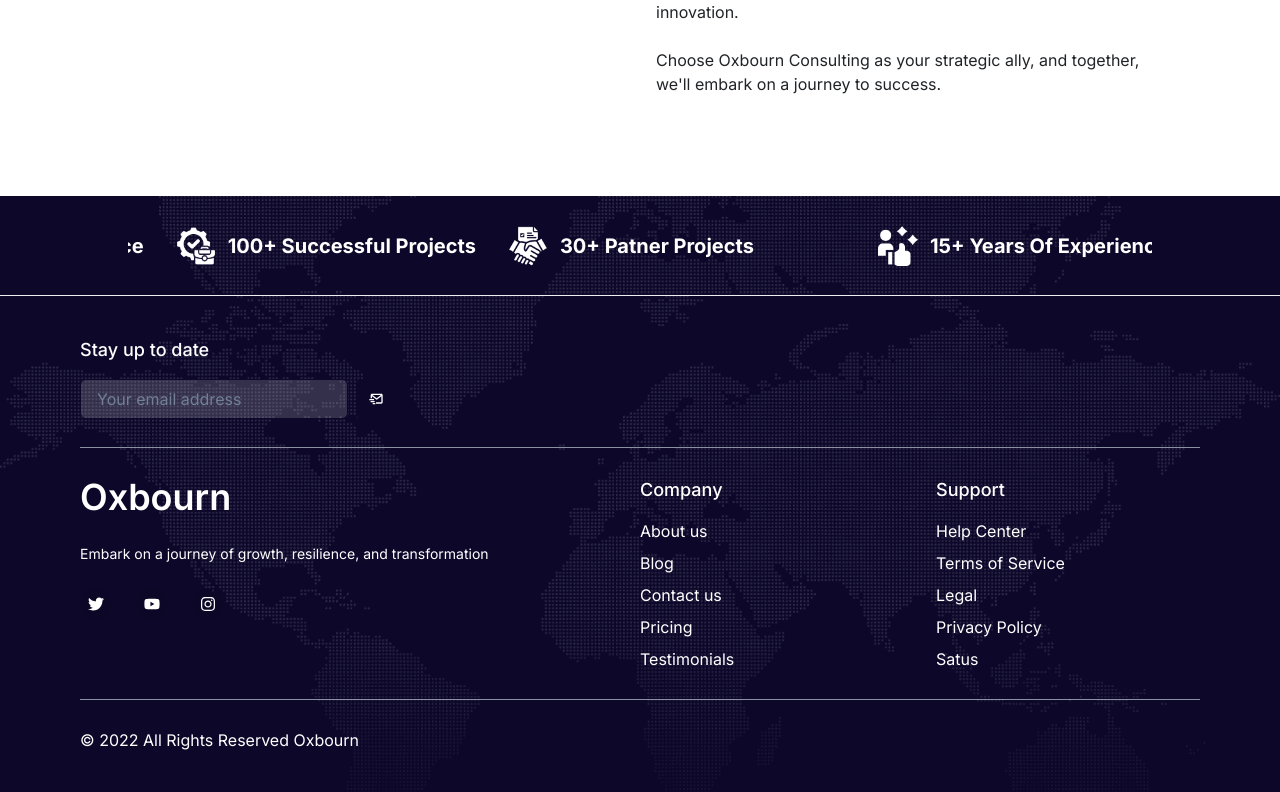
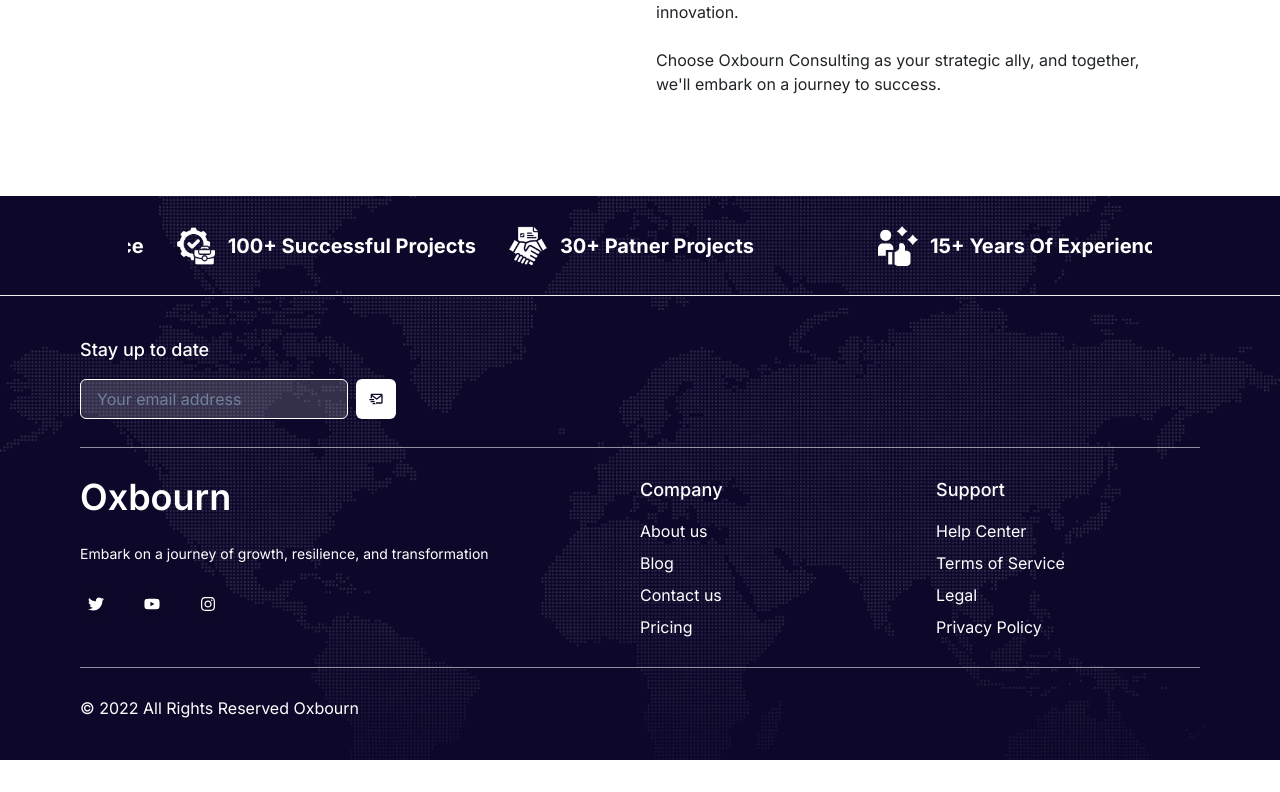
Before and after one commit to frank1003A/oxbourn_website, a Next.js app: page /about in a window 1280 px wide. Shown: the part 972-1764 px from the top of the page. After the commit the page ends 1732 px from the top, so only its background shows below. Built offline with nearby package versions, Linux system fonts and the light colour scheme.

Commit message:
update 7 files

```diff
--- a/src/components/UI/About.tsx
+++ b/src/components/UI/About.tsx
@@ -28,6 +28,7 @@ const About = () => {
           direction={{ base: "column", sm: "column", md: "column", lg: "row" }}
           gap={{ base: "0px", sm: "0px", md: "2rem", lg: "2rem" }}
           h={"100%"}
+          pos={"relative"}
         >
           <Box
             w={{ base: "100%", sm: "100%", md: "100%", lg: "50%" }}
@@ -53,7 +54,7 @@ const About = () => {
             align={{
               base: "flex-start",
               sm: "flex-start",
-              md: "center",
+              md: "flex-start",
               lg: "flex-start",
             }}
             height={"auto"}
--- a/src/components/UI/ChooseUs.tsx
+++ b/src/components/UI/ChooseUs.tsx
@@ -30,6 +30,7 @@ const ChooseUs = () => {
             w={{ base: "100%", md: "100%", lg: "50%" }}
             h={"100%"}
             data-aos="zoom-in-up"
+            pos={"relative"}
           >
             <Center>
               <Image
@@ -46,7 +47,7 @@ const ChooseUs = () => {
             align={{
               base: "flex-start",
               sm: "flex-start",
-              md: "center",
+              md: "flex-start",
               lg: "flex-start",
             }}
             height={"auto"}
--- a/src/components/UI/Contact.tsx
+++ b/src/components/UI/Contact.tsx
@@ -38,6 +38,7 @@ const Contact = () => {
             w={{ base: "100%", md: "100%", lg: "50%" }}
             h={"100%"}
             data-aos="zoom-in-up"
+            pos={"relative"}
           >
             <Heading
               color={"brand.heading"}
@@ -70,7 +71,7 @@ const Contact = () => {
               />
             </Center>
           </Box>
-          <Stack w={{ base: "100%", sm: "100%", md: "50%", lg: "50%" }}>
+          <Stack w={{ base: "100%", sm: "100%", md: "100%", lg: "50%" }}>
             <Stack
               h={"100%"}
               gap={"1rem"}
--- a/src/components/UI/Footer.tsx
+++ b/src/components/UI/Footer.tsx
@@ -61,8 +61,8 @@ const ListHeader = ({ children }: { children: ReactNode }) => {
 export default function LargeWithNewsletter() {
   return (
     <Box
-      bg={useColorModeValue("brand.footer", "gray.900")}
-      color={useColorModeValue("white", "gray.200")}
+      bg={"brand.footer"}
+      color={"white"}
       bgImage={"/assets/footer.png"}
       bgPos={"center"}
       bgRepeat={"no-repeat"}
@@ -74,18 +74,18 @@ export default function LargeWithNewsletter() {
           <Stack direction={"row"} w={{ sm: "100%", md: "auto" }}>
             <Input
               placeholder={"Your email address"}
-              bg={useColorModeValue("whiteAlpha.300", "whiteAlpha.100")}
+              bg={"whiteAlpha.300"}
               border={1}
               borderStyle={"solid"}
-              borderColor={"brand.primary"}
+              focusBorderColor="white"
               _focus={{
                 bg: "whiteAlpha.300",
               }}
             />
             <IconButton
               colorScheme={"orange"}
-              bg={useColorModeValue("brand.primary", "green.800")}
-              color={useColorModeValue("white", "gray.800")}
+              bg={"white"}
+              color={"brand.primary"}
               aria-label="Subscribe"
               icon={<BiMailSend />}
             />
@@ -141,9 +141,6 @@ export default function LargeWithNewsletter() {
             <Box as="a" href={"#"}>
               Pricing
             </Box>
-            <Box as="a" href={"#"}>
-              Testimonials
-            </Box>
           </Stack>
           <Stack align={{ sm: "center", md: "flex-start" }}>
             <ListHeader>Support</ListHeader>
@@ -159,9 +156,6 @@ export default function LargeWithNewsletter() {
             <Box as="a" href={"#"}>
               Privacy Policy
             </Box>
-            <Box as="a" href={"#"}>
-              Satus
-            </Box>
           </Stack>
         </SimpleGrid>
         <Divider mt={5} />
--- a/src/components/UI/Navbar.tsx
+++ b/src/components/UI/Navbar.tsx
@@ -143,6 +143,7 @@ export default function WithSubnavigation() {
           pos={"relative"}
         >
           <IconButton
+            rounded={"sm"}
             onClick={onToggle}
             color={"white"}
             bgColor={"brand.primary"}
--- a/src/pages/about.tsx
+++ b/src/pages/about.tsx
@@ -140,7 +140,7 @@ const AboutPage = () => {
                   fontSize={{ base: 25, sm: 25, md: 25 }}
                   {...headingProps}
                 >
-                  Our Commitment to Excellence
+                  Commitment to Excellence
                 </Heading>
                 <Box data-aos="fade-up" data-aos-delay="0">
                   <Text
```
Also changed, not shown: src/components/UI/Hero.tsx (+10 -3 lines).
